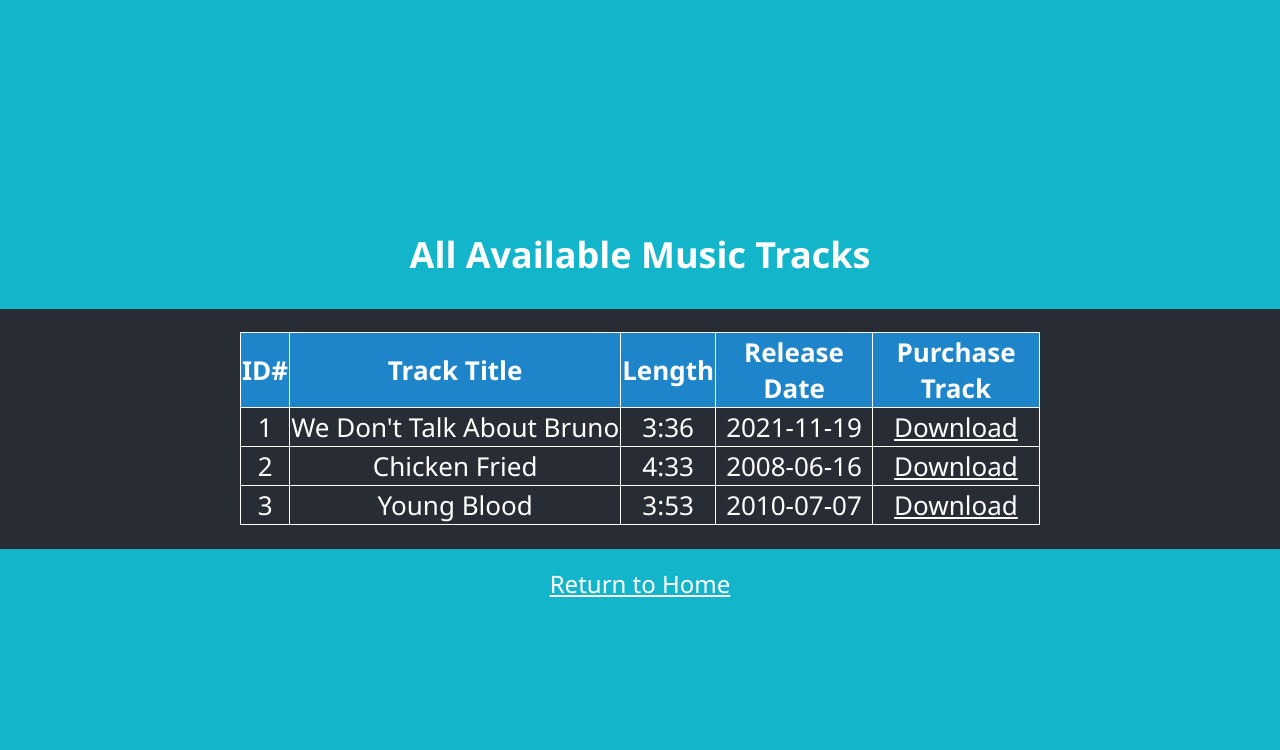
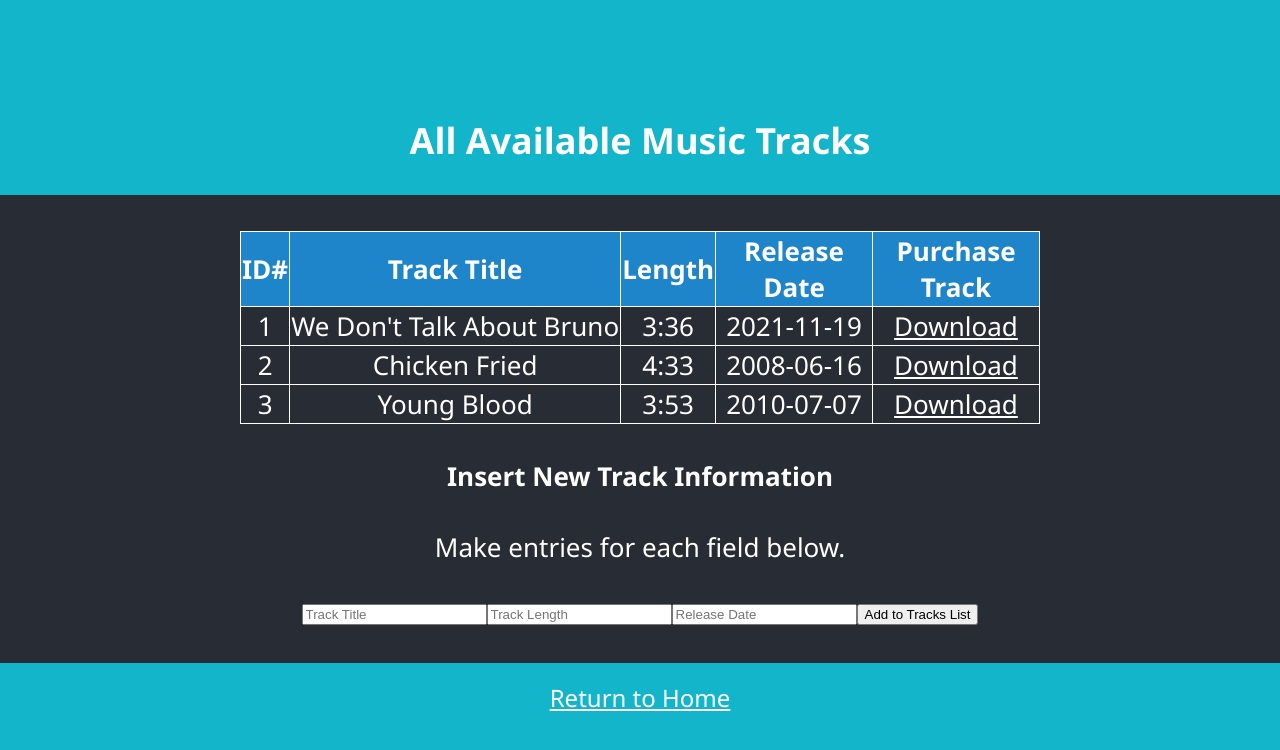
Before and after one commit to djoeyg/Music-Store-Database-App, a React (Create React App) app: page /all-tracks in a window 1280 px wide. Shown: the top 750 px of the page. Built offline with nearby package versions, Linux system fonts and the light colour scheme.

Commit message:
Added insert new track fields

```diff
--- /dev/null
+++ b/src/components/addTrack.js
@@ -0,0 +1,61 @@
+import React, { useState } from 'react';
+
+function AddNewTrack() {
+
+    const [trackTitle, setTrackTitle] = useState('');
+    const [trackLength, setTrackLength] = useState('')
+    const [releaseDate, setReleaseDate] = useState('');
+
+    /*trackID}</td>
+              <td>{aTrack.trackTitle}</td>
+              <td>{aTrack.trackLength}</td>
+              <td>{aTrack.releaseDate*/
+
+
+    const addTrack = async () => {
+        /*const newRecipe = { _id, title, imgUrl, directions, description, rating, notes, ideas, ingredients, prepTime, cookTime, totalTime };
+        const response = await fetch('/recipes', {
+            method: 'POST',
+            body: JSON.stringify(newRecipe),
+            headers: {
+                'Content-Type': 'application/json',
+            },
+        });
+        if (response.status === 201) {
+            alert("Successfully added the new recipe");
+        } else {
+            alert(`Failed to add recipe, status code = ${response.status}`);
+        }*/
+    };
+
+    return (
+        <div>
+            <h4>Insert New Track Information</h4>
+            <p>Make entries for each field below.</p>
+            <input
+                type="text"
+                value={trackTitle}
+                placeholder="Track Title"
+                onChange={e => setTrackTitle(e.target.value)} />
+
+            <input
+                type="text"
+                value={trackLength}
+                placeholder="Track Length"
+                onChange={e => setTrackLength(e.target.value)} />
+
+            <input
+                type="text"
+                value={releaseDate}
+                placeholder="Release Date"
+                onChange={e => setReleaseDate(e.target.value)} />
+
+            <button
+                onClick={addTrack}
+            >Add to Tracks List</button>
+            <br></br><br></br>
+        </div>
+    );
+}
+
+export default AddNewTrack;
--- a/src/components/allTracksList.js
+++ b/src/components/allTracksList.js
@@ -1,5 +1,6 @@
 import '../App.css';
 import AvailableTrack from './availableTrack.js';
+import AddNewTrack from '../components/addTrack';
 import React from 'react';
 
 function AllTracksList({ availableTracks }) {
@@ -19,6 +20,7 @@ function AllTracksList({ availableTracks }) {
               {availableTracks.map((availableTrack, i) => <AvailableTrack aTrack={availableTrack} key={i} />)}
           </tbody>
         </table>
+        <AddNewTrack></AddNewTrack>
       </>
     );
 }
--- a/src/pages/AllTracks.js
+++ b/src/pages/AllTracks.js
@@ -10,6 +10,7 @@ function AllTracks() {
     <div className="body">
         <h2>All Available Music Tracks</h2>
         <div className="App-header">
+            <br></br>
             <AllTracksList availableTracks={allTracks}></AllTracksList>
         </div>
         <Link className="App-link" to="/">Return to Home</Link>
```
